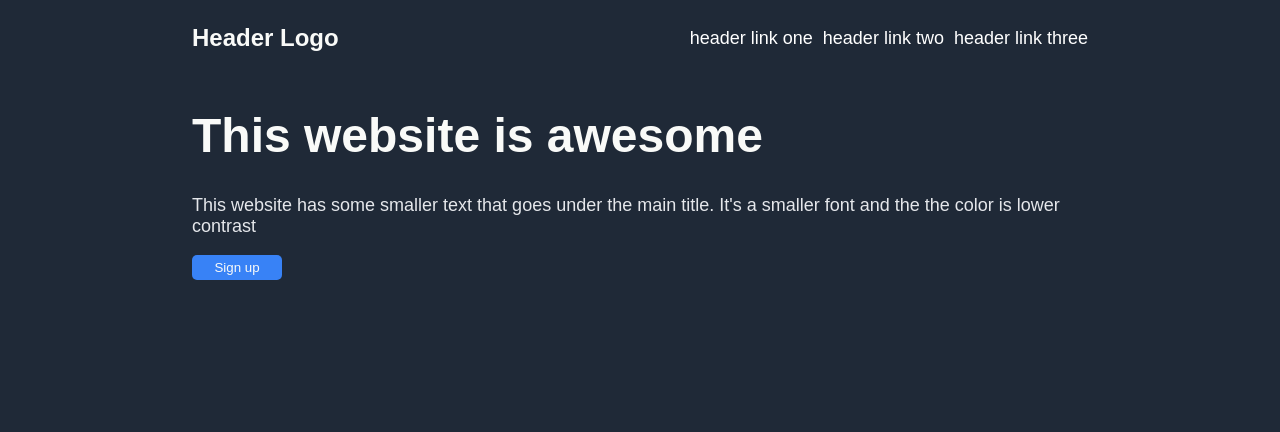
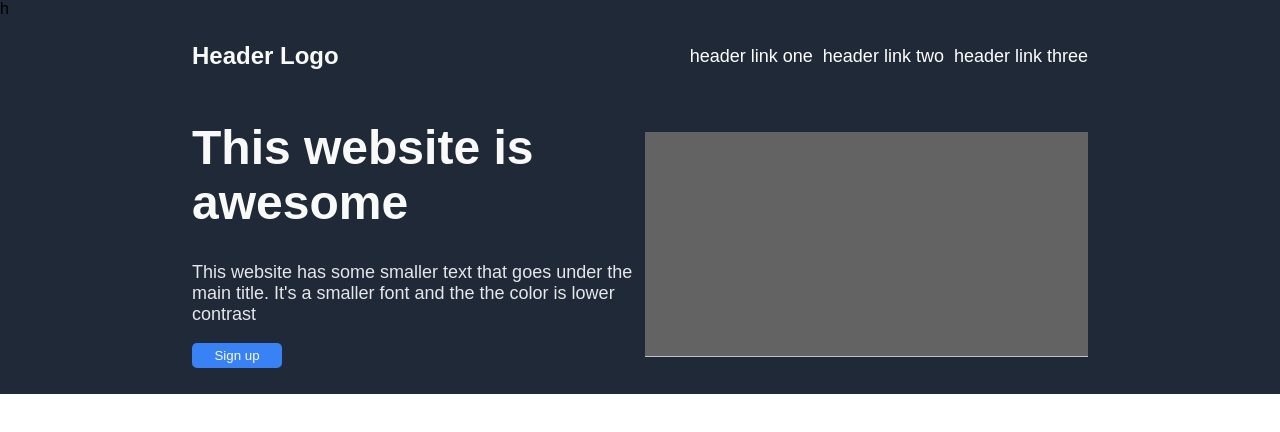
Before and after one commit to colintea/practice-landing-page, a plain HTML site: page index.html in a window 1280 px wide. Drawn offline with Linux system fonts and the light colour scheme.

Commit message:
Reformatted top content
Initially had a mess of flexbox containers and items. Worked on paring
down the amount of containers for clarity.

```diff
--- a/style.css
+++ b/css/style.css
@@ -1,24 +1,26 @@
 html, body {
-    height: 100%;
+    height: auto;
     margin: 0;
     padding: 0;
 }
 
 body {
-    background-color: #1F2937;
     display: flex;
     flex-direction: column;
     font-family: Arial, Helvetica, sans-serif;
 }
 
-.container {
+.top {
+    flex-grow: 1;
+    background-color: #1F2937;
+}
+
+.top-container {
+    display: flex;
+    flex-direction: column;
+    margin: auto;
     width: 70%;
-    flex-grow: 1;
-    margin: auto;
 
-    /* border-style: solid;
-    border-width: 5px;
-    border-color: red; */
 }
 
 .header {
@@ -41,8 +43,26 @@ body {
     color: white;
 }
 
+.hero {
+    display: flex;
+    align-items: center;
+    justify-content: center;
+    gap: 10px;
+    width: 100%;
+    height: 300px;
+}
+
+.hero-left, .hero-right {
+    flex: 1;
+}
+
+.hero-right{
+    max-height: 75%;
+}
+
 .hero-left h1 {
     color: #F9FAF8;
+    margin-top: 0px;
     font-size: 48px;
     font-weight: 900;
 }
--- a/index.html
+++ b/index.html
@@ -4,11 +4,11 @@
     <meta charset="UTF-8">
     <meta name="viewport" content="width=device-width, initial-scale=1.0">
     <title>Landing Page</title>
-    <link rel="stylesheet" href="style.css">
+    <link rel="stylesheet" href="css/style.css">
 </head>
 <body>
-    <div class="container">
-        <div class="top">
+        <div class="top">h
+            <div class="top-container">
                 <div class="header">
                     <h3 class="logo">Header Logo</h3>
                     <ul>
@@ -17,6 +17,7 @@
                         <li><a href="">header link three</a></li>
                     </ul>
                 </div>
+
                 <div class="hero">
                     <div class="hero-left">
                         <h1>This website is awesome</h1>
@@ -26,17 +27,12 @@
                         </p>
                         <button>Sign up</button>
                     </div>
-                <div class="hero-right">
-                    <img src="">
+
+                        <img src="images/greybox.jpeg" class="hero-right">
+
                 </div>
             </div>
         </div>
 
-        <div class="content">
-        </div>
-
-        <div class="footer">
-        </div>
-    </div>
 </body>
 </html>
```
Also changed, not shown: images/greybox.jpeg (added). Lines whose indentation alone changed are shown as unchanged.
